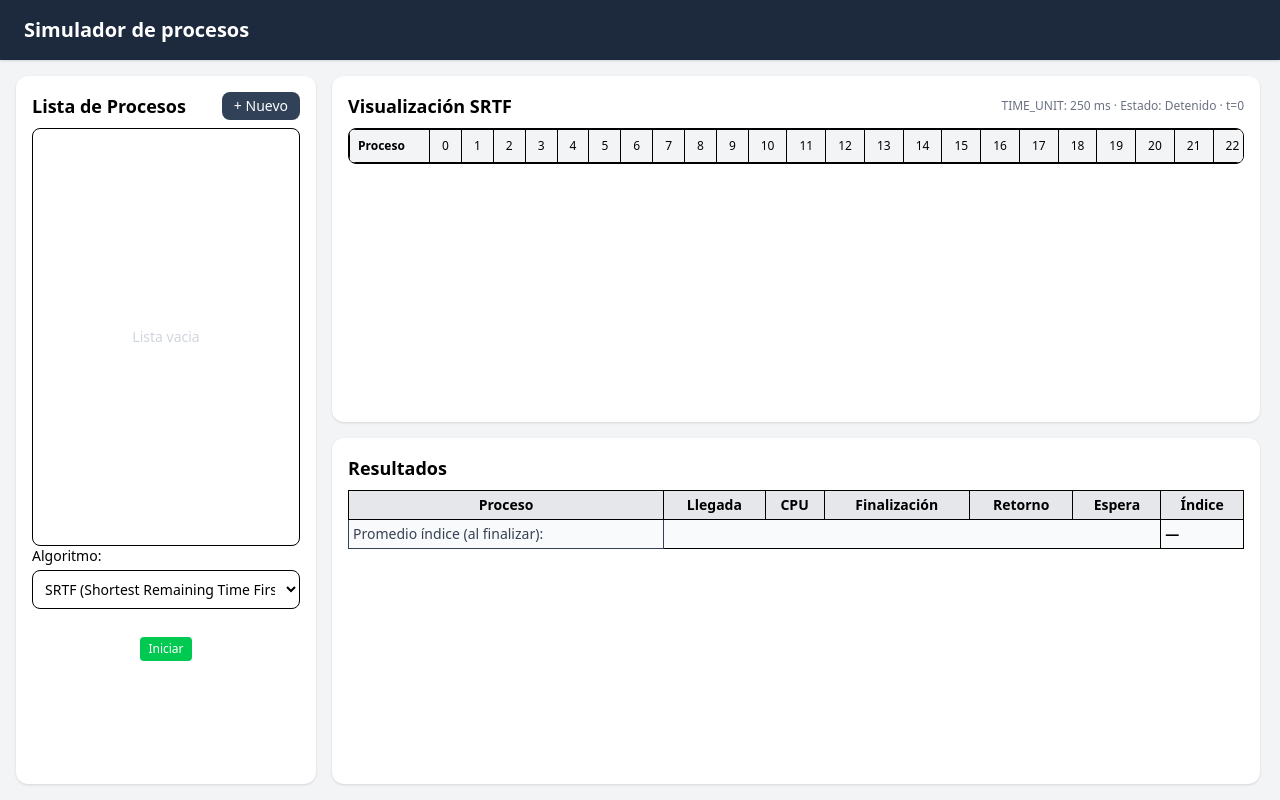
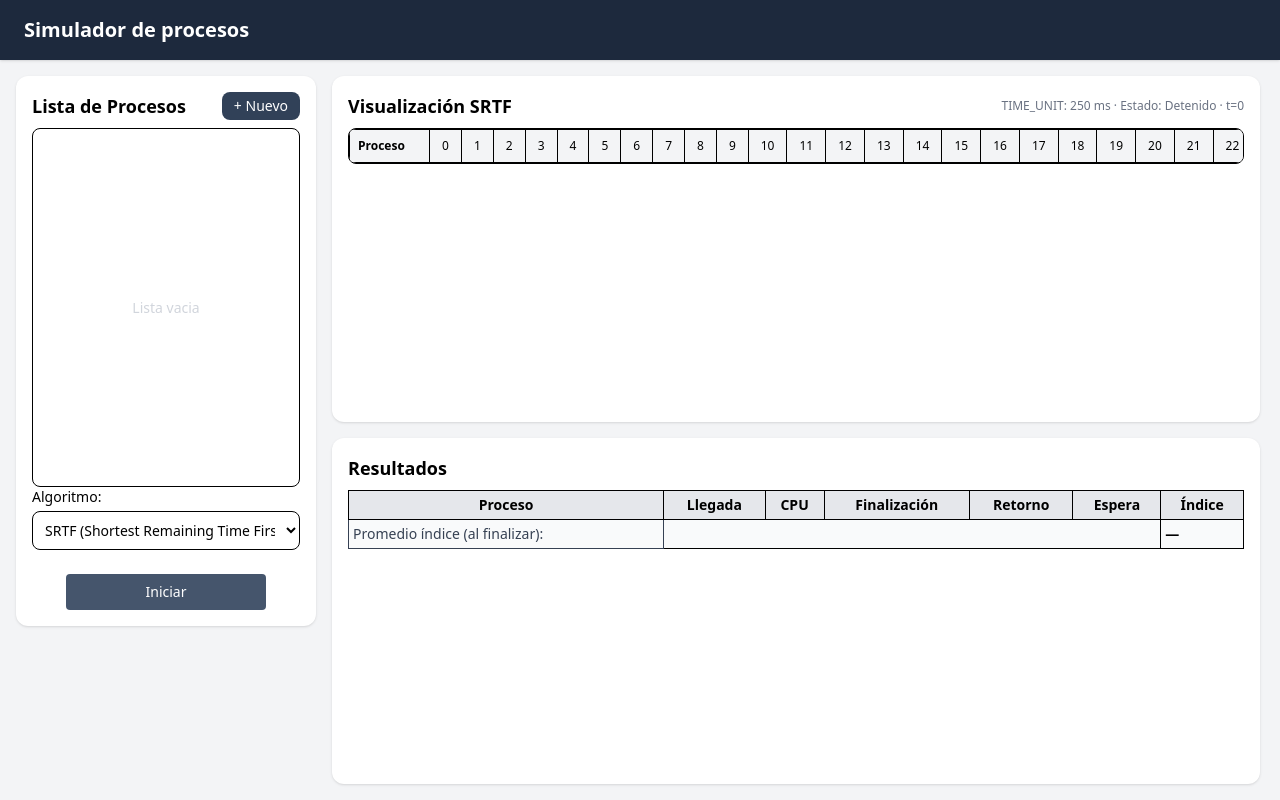
Before and after one commit to Maynor06/processAlgorithms, a React (Vite) app: page / in a window 1280 px wide. Built offline with nearby package versions, Linux system fonts and the light colour scheme.

Commit message:
addColor

```diff
--- a/src/Components/Home.tsx
+++ b/src/Components/Home.tsx
@@ -80,7 +80,7 @@ export default function Home() {
 
       <main className="flex-1 p-4 grid grid-cols-4 gap-4 min-h-0">
         {/* Columna izquierda */}
-        <div className="col-span-1 flex flex-col bg-white shadow rounded-xl p-4">
+        <div className="col-span-1 flex flex-col bg-white shadow rounded-xl p-4 h-[550px]">
           <div className="flex justify-between items-center mb-2">
             <h2 className="text-lg font-bold">Lista de Procesos</h2>
             <button
@@ -120,10 +120,10 @@ export default function Home() {
           )}
 
           {/* Controles de simulación */}
-          <div className="mt-3 flex flex-row flex-wrap justify-center gap-2 text-xs">
+          <div className="mt-2 flex flex-row flex-wrap justify-center text-sm">
             {!isRunning && (
               <button
-                className="bg-green-500 hover:bg-green-600 text-white px-2 py-1 rounded"
+                className="bg-slate-600 hover:bg-slate-700 text-white px-20 py-2 rounded"
                 onClick={handleStart}
               >
                 Iniciar
@@ -131,7 +131,7 @@ export default function Home() {
             )}
             {isRunning && !isPaused && (
               <button
-                className="bg-yellow-400 hover:bg-yellow-500 text-white px-2 py-1 rounded"
+                className="bg-red-400 hover:bg-red-500 text-white px-2 py-1 rounded mr-2"
                 onClick={handlePause}
               >
                 Pausar
@@ -139,7 +139,7 @@ export default function Home() {
             )}
             {isRunning && isPaused && (
               <button
-                className="bg-blue-500 hover:bg-blue-600 text-white px-2 py-1 rounded"
+                className="bg-blue-500 hover:bg-blue-600 text-white px-2 py-1 rounded mr-2"
                 onClick={handleResume}
               >
                 Reanudar
@@ -147,7 +147,7 @@ export default function Home() {
             )}
             {(isRunning || resetFlag) && (
               <button
-                className="bg-red-500 hover:bg-red-600 text-white px-2 py-1 rounded"
+                className="bg-green-500 hover:bg-green-600 text-white px-2 py-1 rounded mr-2"
                 onClick={handleReset}
               >
                 Reiniciar
```
